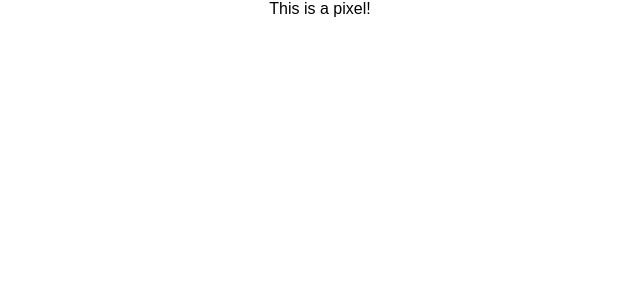
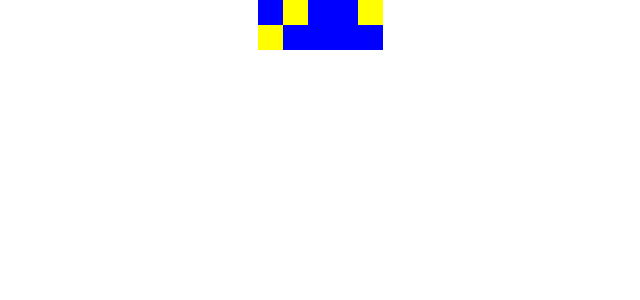
Before and after one commit to janephilipps/binary-tiles, a React (Create React App) app: page / in a window 1280 px wide. Shown: the top 300 px of the page, without its empty margins (320-960 px from the left). Built offline with nearby package versions, Linux system fonts and the light colour scheme.

Commit message:
tile setup WIP

```diff
--- a/src/App.css
+++ b/src/App.css
@@ -2,27 +2,17 @@
   text-align: center;
 }
 
-.App-logo {
-  animation: App-logo-spin infinite 20s linear;
-  height: 80px;
+.Pixel {
+  width: 25px;
+  height: 25px;
+  display: inline-block;
+  margin-bottom: -4px;
 }
 
-.App-header {
-  background-color: #222;
-  height: 150px;
-  padding: 20px;
-  color: white;
+.Pixel-on {
+  background-color: blue;
 }
 
-.App-title {
-  font-size: 1.5em;
+.Pixel-off {
+  background-color: yellow;
 }
-
-.App-intro {
-  font-size: large;
-}
-
-@keyframes App-logo-spin {
-  from { transform: rotate(0deg); }
-  to { transform: rotate(360deg); }
-}
--- a/src/App.js
+++ b/src/App.js
@@ -1,13 +1,12 @@
 import React, { Component } from 'react';
-import Pixel from './components/Pixel';
-import logo from './logo.svg';
+import Tile from './components/Tile';
 import './App.css';
 
 class App extends Component {
   render() {
     return (
       <div className="App">
-        <Pixel />
+        <Tile />
       </div>
     );
   }
--- a/src/components/Pixel.js
+++ b/src/components/Pixel.js
@@ -1,10 +1,24 @@
 import React, { Component } from 'react';
+import PropTypes from 'prop-types';
 
 class Pixel extends Component {
+
+  static propTypes = {
+    on: PropTypes.bool
+  }
+
   render() {
+
+    let {
+      on
+    } = this.props;
+
+    let foo = on ? "Pixel-on" : "Pixel-off";
+
+    let cssClass = `Pixel ${foo}`;
+
     return (
-      <div className="Pixel">
-        This is a pixel!
+      <div className={cssClass}>
       </div>
     );
   }
--- /dev/null
+++ b/src/components/PixelRow.js
@@ -0,0 +1,31 @@
+import React, { Component } from 'react';
+import PropTypes from 'prop-types';
+import Pixel from './Pixel';
+
+class PixelRow extends Component {
+
+  static propTypes = {
+    pixelGroup: PropTypes.arrayOf(PropTypes.bool)
+  }
+
+  render() {
+
+    let {
+      pixelGroup
+    } = this.props;
+
+    let pixels = pixelGroup.map((value) => (
+      <Pixel
+        on={value}
+      />
+    ));
+
+    return (
+      <div className="Row">
+        {pixels}
+      </div>
+    );
+  }
+}
+
+export default PixelRow;
--- /dev/null
+++ b/src/components/Tile.js
@@ -0,0 +1,30 @@
+import React, { Component } from 'react';
+import PropTypes from 'prop-types';
+import PixelRow from './PixelRow';
+
+class Tile extends Component {
+
+  static propTypes = {
+    size: PropTypes.number
+  }
+
+  render() {
+
+    let {
+      size
+    } = this.props;
+
+    return (
+      <div className="Tile">
+        <PixelRow
+          pixelGroup={[true, false, true, true, false]}
+        />
+        <PixelRow
+          pixelGroup={[false, true, true, true, true]}
+        />
+      </div>
+    );
+  }
+}
+
+export default Tile;
```
